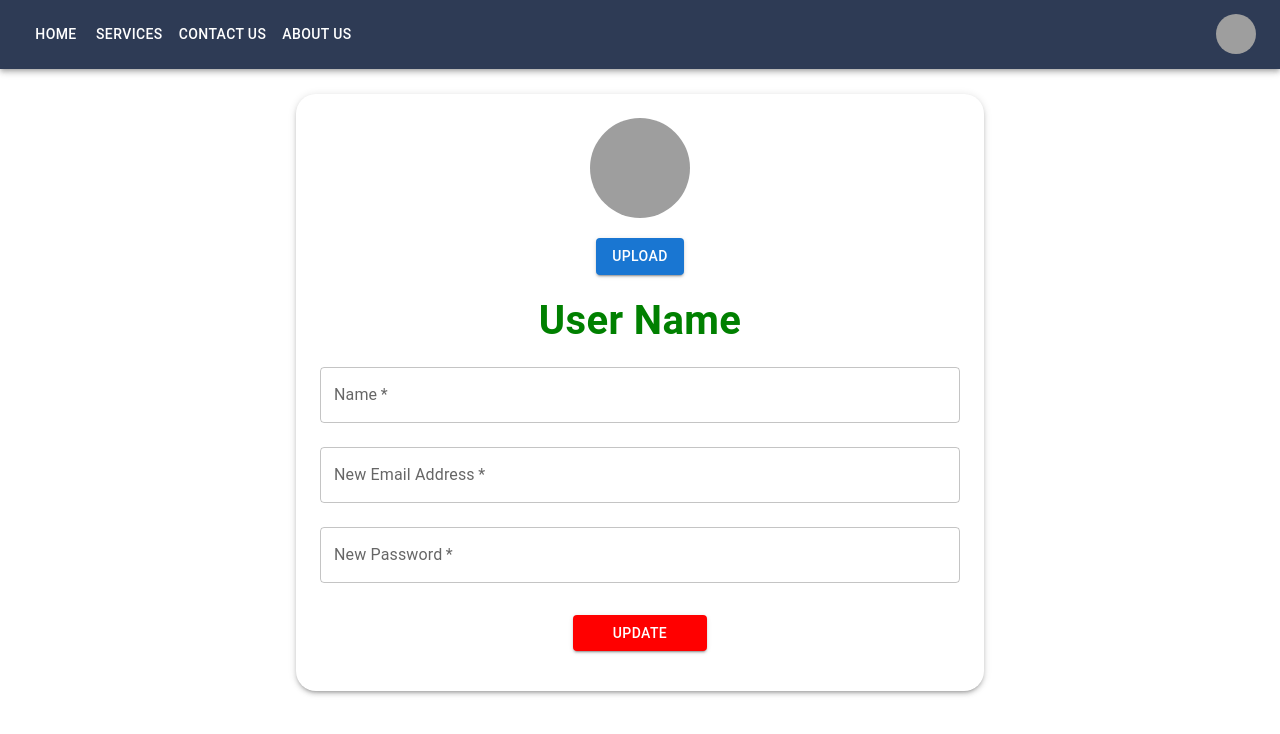
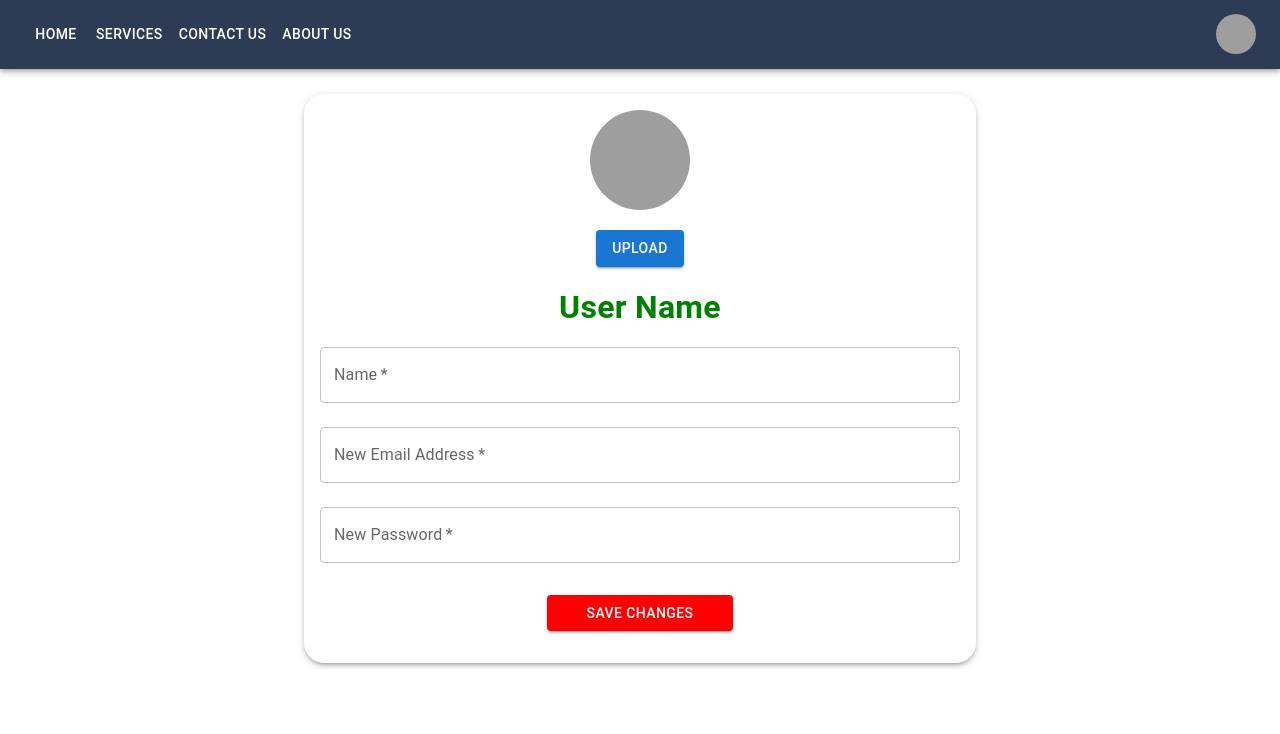
Before and after one commit to Yahya-khodr/landing_page_website, a React (Create React App) app: page /dashboard in a window 1280 px wide. Shown: the top 734 px of the page. Built offline with nearby package versions, Linux system fonts and the light colour scheme; grey boxes are pictures that could not be loaded.

Commit message:
Clean some codes

```diff
--- a/src/components/Appbar/index.js
+++ b/src/components/Appbar/index.js
@@ -13,9 +13,6 @@ import Tooltip from "@mui/material/Tooltip";
 import MenuItem from "@mui/material/MenuItem";
 import { Link, useNavigate } from "react-router-dom";
 import { NAVBAR_ROUTE } from "../../routes/constants";
-
-
-
 
 const Navbar = () => {
   const [anchorElNav, setAnchorElNav] = React.useState(null);
@@ -37,7 +34,7 @@ const Navbar = () => {
   };
   const navigate = useNavigate();
   return (
-    <AppBar  position="sticky" sx={{ backgroundColor: "#2E3B55"}}>
+    <AppBar position="sticky" sx={{ backgroundColor: "#2E3B55" }}>
       <Container maxWidth="xl">
         <Toolbar disableGutters>
           <Box sx={{ flexGrow: 1, display: { xs: "flex", md: "none" } }}>
@@ -76,14 +73,6 @@ const Navbar = () => {
               ))}
             </Menu>
           </Box>
-          <Typography
-            variant="h6"
-            noWrap
-            component="div"
-            sx={{ flexGrow: 1, display: { xs: "flex", md: "none" } }}
-          >
-            LOGO
-          </Typography>
           <Box sx={{ flexGrow: 1, display: { xs: "none", md: "flex" } }}>
             {NAVBAR_ROUTE.map(({ name, path }) => (
               <Button
--- a/src/components/Features/index.js
+++ b/src/components/Features/index.js
@@ -20,7 +20,7 @@ const Features = () => {
         fontWeight="bold"
         py={2}
       >
-        Features
+        Services
       </Typography>
       <Grid container spacing={4} align="center">
         {cards.map((card) => (
--- a/src/pages/Dashboard.js
+++ b/src/pages/Dashboard.js
@@ -1,21 +1,18 @@
 import React from "react";
 
-import {
-  Typography,
-  TextField,
-  Box,
-  Button,
-} from "@mui/material";
+import { Typography, TextField, Box, Button } from "@mui/material";
 import AvatarUpload from "../components/ImageUpload/AvatarUpload";
 import Navbar from "../components/Appbar";
 
 const Dashboard = () => {
   return (
-    <><Navbar /><Box
+    <>
+      <Navbar />
+      <Box
         component="form"
         sx={{
           margin: "2% auto",
-        p: 3,
+          p: 2,
           boxShadow: 3,
           borderRadius: "20px",
           width: "50%",
@@ -24,7 +21,7 @@ const Dashboard = () => {
       >
         <AvatarUpload />
         <Typography
-        sx={{ fontSize: "2.5rem", color: "green", fontWeight: "700" }}
+          sx={{ fontSize: "2rem", color: "green", fontWeight: "700" }}
         >
           User Name
         </Typography>
@@ -37,7 +34,8 @@ const Dashboard = () => {
           required
           variant="outlined"
           fullWidth
-        margin="normal" />
+          margin="normal"
+        />
         <TextField
           label="New Email Address"
           id="email"
@@ -46,7 +44,8 @@ const Dashboard = () => {
           required
           variant="outlined"
           fullWidth
-        margin="normal" />
+          margin="normal"
+        />
         <TextField
           label="New Password"
           type="password"
@@ -55,7 +54,8 @@ const Dashboard = () => {
           required
           variant="outlined"
           fullWidth
-        margin="normal" />
+          margin="normal"
+        />
         <Box textAlign={"center"}>
           <Button
             variant="contained"
@@ -70,10 +70,11 @@ const Dashboard = () => {
               backgroundColor: "red",
             }}
           >
-          Update
+            Save Changes
           </Button>
         </Box>
-    </Box></>
+      </Box>
+    </>
   );
 };
 
```
Lines whose indentation alone changed are shown as unchanged.
